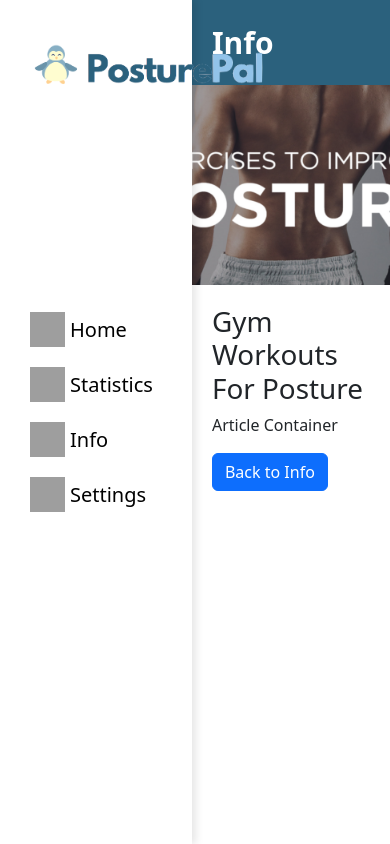
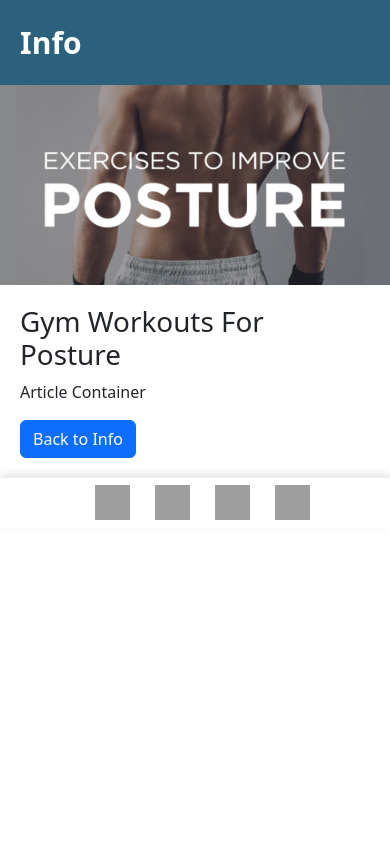
Before and after one commit to Posture-Pal/Flask-App, a Flask app: page /article1 in a window 390 px wide. Run offline with Flask 3, Linux system fonts and the light colour scheme; grey boxes are pictures that could not be loaded.

Commit message:
🖥️ Added responsiveness
Backlog item #56911

```diff
--- a/static/style.css
+++ b/static/style.css
@@ -155,3 +155,47 @@ main {
     max-height: 200px;
     object-fit: cover;
 }
+
+/* ===================== Responsiveness ====================== */
+
+.bottomnav {
+    display: none;
+    height: 50px;
+    width: 100%;
+    position: sticky;
+    bottom: 0;
+    text-decoration: none;
+    background-color: rgb(255, 255, 255);
+    box-shadow: 0 -4px 8px rgba(0, 0, 0, 0.1);
+    font-size: 20px;
+}
+
+.bottomnav a {
+    text-decoration: none;
+    color: black;
+    margin-left: 20px;
+    display: flex;
+    align-items: center;
+}
+
+@media screen and (max-width: 1200px) {
+    .logo img {
+        height: 40px;
+    }
+}
+
+@media screen and (max-width: 800px) {
+    .sidenav {
+        display: none;
+    }
+
+    .bottomnav {
+        display: flex;
+        flex-direction: row;
+        justify-content: center;
+    }
+
+    .logo {
+        display: none;
+    }
+}
--- a/templates/base.html
+++ b/templates/base.html
@@ -77,8 +77,34 @@
                 {% block content %}
                 {% endblock %}
             </div>
+            <div class="bottomnav">
+                <a href="{{ url_for('home') }}">
+                    <img class="navicons"
+                        src="{% if request.path == '/home' %}https://img.icons8.com/fluency-systems-filled/48/1A1A1A/home.png{% else %}https://img.icons8.com/fluency-systems-regular/50/home--v1.png{% endif %}"
+                        alt="home icon" />
+                </a>
+                <a href="{{ url_for('statistics') }}">
+                    <img class="navicons"
+                        src="{% if request.path == '/statistics' %}https://img.icons8.com/fluency-systems-filled/50/bar-chart.png{% else %}https://img.icons8.com/fluency-systems-regular/50/bar-chart.png{% endif %}"
+                        alt="statistics icon" />
+                </a>
+                <a href="{{ url_for('information') }}">
+                    <img class="navicons" src="{% if request.path == '/information' or request.path == '/article1' or request.path == '/article2' or request.path == '/article3' or request.path == '/article4' %}
+                        https://img.icons8.com/fluency-systems-filled/50/read.png
+                    {% else %}
+                        https://img.icons8.com/fluency-systems-regular/50/read.png
+                    {% endif %}" alt="information icon" />
+                </a>
+                <a href="{{ url_for('settings') }}">
+                    <img class="navicons"
+                        src="{% if request.path == '/settings' %}https://img.icons8.com/fluency-systems-filled/50/settings.png{% else %}https://img.icons8.com/fluency-systems-regular/50/settings--v1.png{% endif %}"
+                        alt="settings icon" />
+                </a>
+            </div>
+        </div>
         </main>
-    </div>
+
+
     <script src="{{ url_for('static', filename='settings.js') }}"></script>
     <!-- Includes JavaScript for settings page functionality -->
     <script src="https://cdn.jsdelivr.net/npm/bootstrap@5.3.0/dist/js/bootstrap.bundle.min.js"></script>
```
Also changed, not shown: requirements.txt (added, +386 -0 lines).
